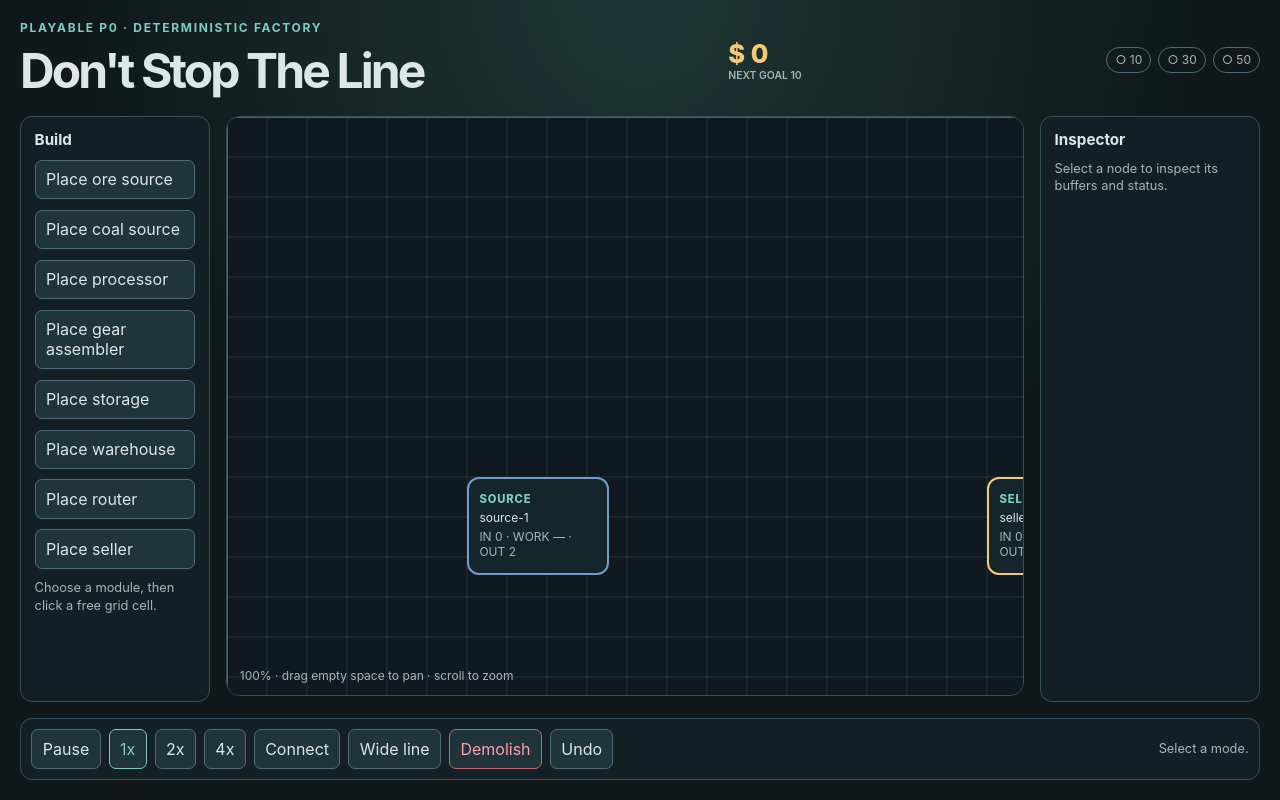
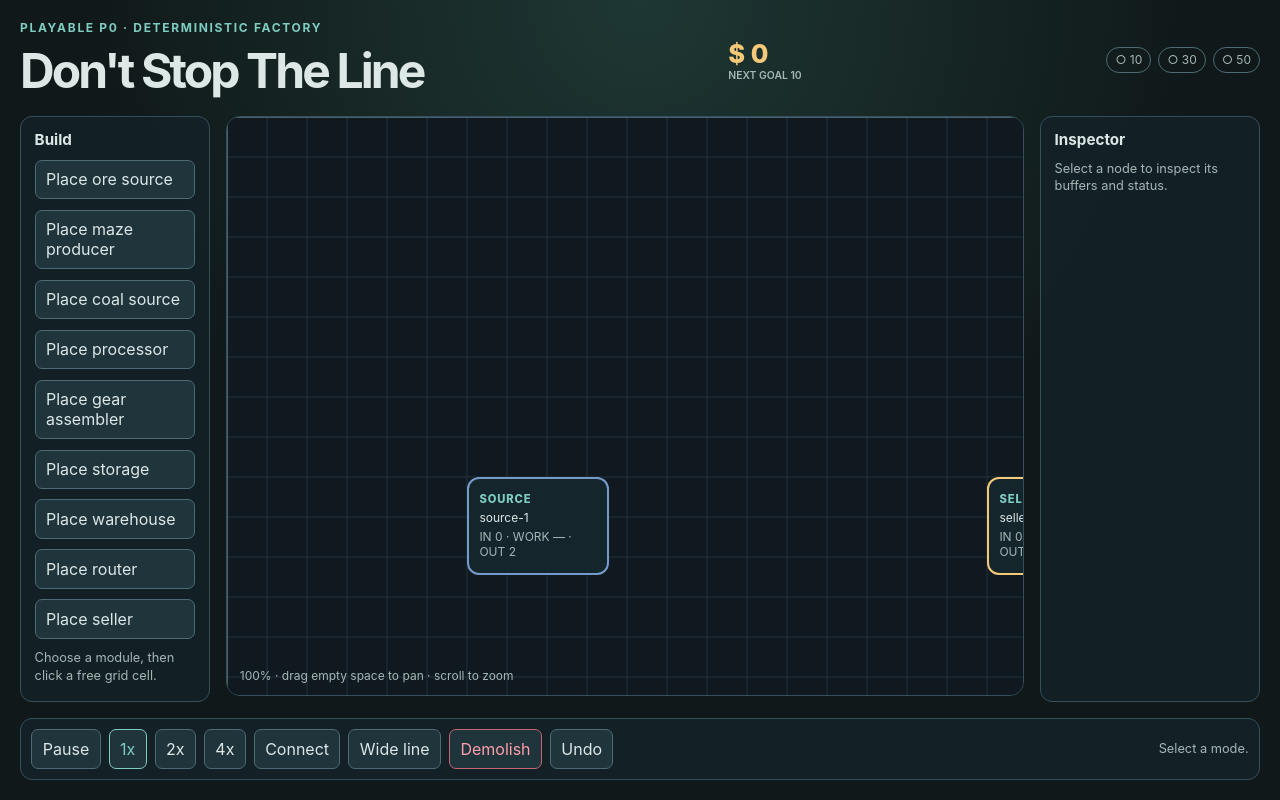
Before and after one commit to onovich/DontStopTheLine, a React (Vite) app in the folder apps/web/: page / in a window 1280 px wide. Built offline with nearby package versions, Linux system fonts and the light colour scheme.

Commit message:
feat(web): expose maze producer build option

```diff
--- a/apps/web/src/game/game-app.tsx
+++ b/apps/web/src/game/game-app.tsx
@@ -19,6 +19,7 @@ interface BuildOption {
 }
 const BUILDABLE: readonly BuildOption[] = [
   { kind: 'source', label: 'Place ore source' },
+  { kind: 'advanced-producer', label: 'Place maze producer' },
   { kind: 'source', label: 'Place coal source', outputKind: 'coal' },
   { kind: 'processor', label: 'Place processor' },
   { kind: 'processor', label: 'Place gear assembler', recipeId: 'assemble-gear' },
```
Also changed, not shown: 1 other file (tests, documents, lock files or other folders).
